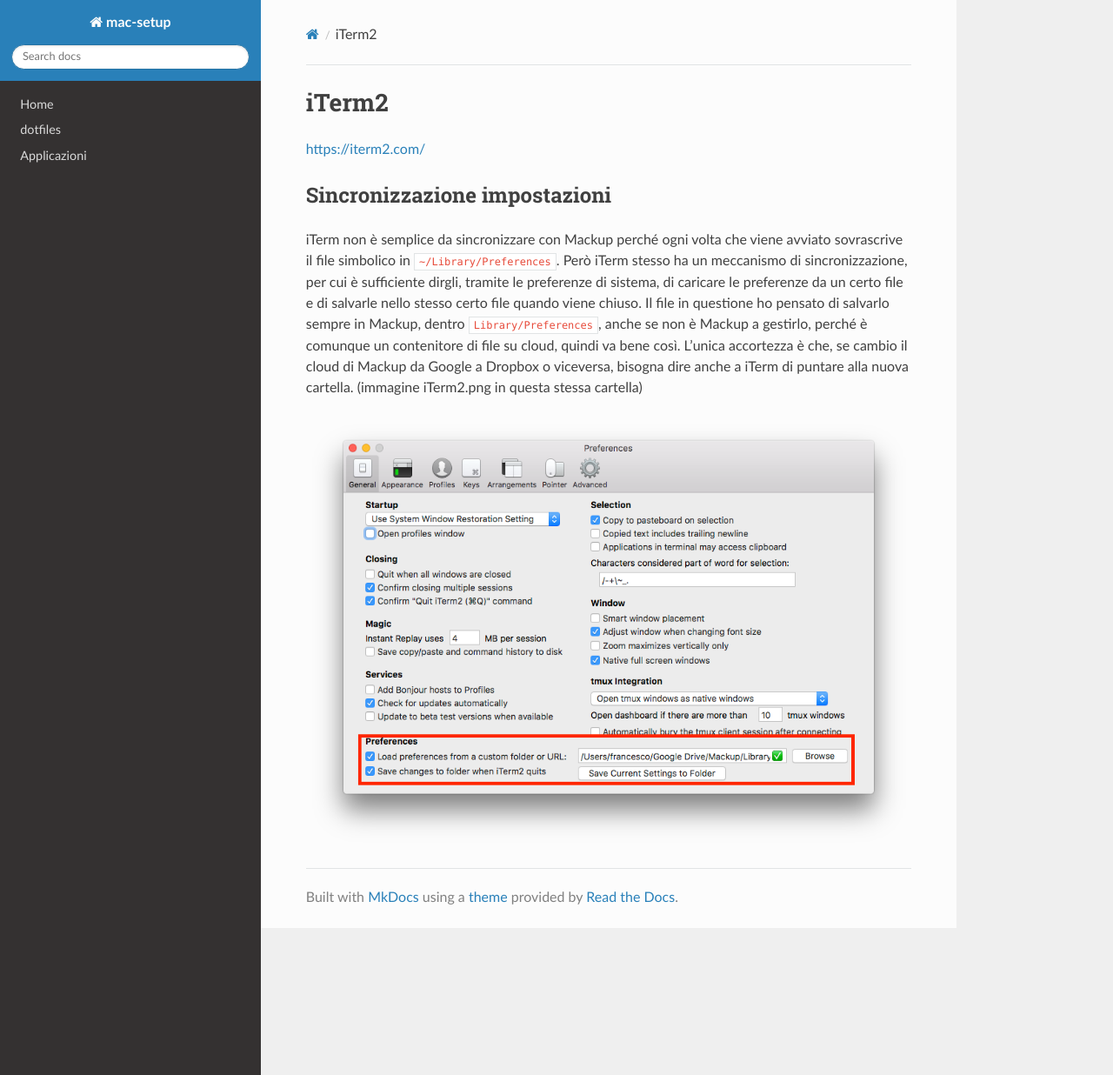
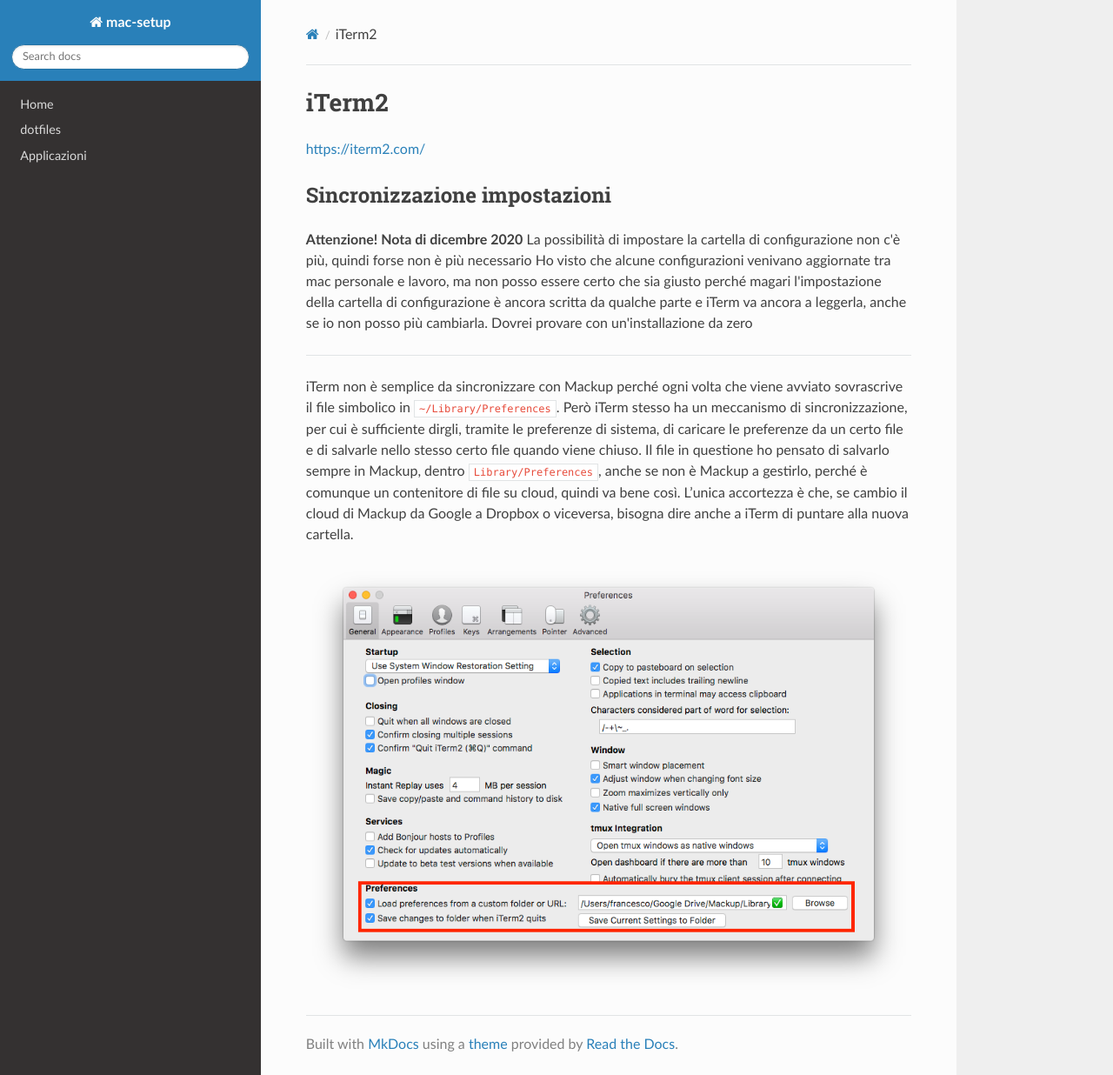
Before and after one commit to magobaol/mac-setup, an MkDocs documentation site: the page built from docs/applications/iterm2.md, in a window 1280 px wide and 1236 px high. Shown: the whole window at 87% size. Built offline with MkDocs 1.6.1, drawn with Linux system fonts in a browser that asks for light colours; nearby versions of some CDN libraries.

Commit message:
Small fixes

```diff
--- a/docs/applications/iterm2.md
+++ b/docs/applications/iterm2.md
@@ -2,11 +2,18 @@
 [https://iterm2.com/][1]
 
 ## Sincronizzazione impostazioni
+
+**Attenzione! Nota di dicembre 2020**
+La possibilità di impostare la cartella di configurazione non c'è più, quindi forse non è più necessario
+Ho visto che alcune configurazioni venivano aggiornate tra mac personale e lavoro, ma non posso essere certo che sia giusto perché magari l'impostazione della cartella di configurazione è ancora scritta da qualche parte e iTerm va ancora a leggerla, anche se io non posso più cambiarla.
+Dovrei provare con un'installazione da zero
+
+----
+
 iTerm non è semplice da sincronizzare con Mackup perché ogni volta che viene avviato sovrascrive il file simbolico in `~/Library/Preferences`.
 Però iTerm stesso ha un meccanismo di sincronizzazione, per cui è sufficiente dirgli, tramite le preferenze di sistema, di caricare le preferenze da un certo file e di salvarle nello stesso certo file quando viene chiuso.
 Il file in questione ho pensato  di salvarlo sempre in Mackup, dentro `Library/Preferences`, anche se non è Mackup a gestirlo, perché è comunque un contenitore di file su cloud, quindi va bene così.
 L’unica accortezza è che, se cambio il cloud di Mackup da Google a Dropbox o viceversa, bisogna dire anche a iTerm di puntare alla nuova cartella.
-(immagine iTerm2.png in questa stessa cartella)
 
 ![Screenshot](iterm2.png)
 
```
Also changed, not shown: docs/dotfiles.md (+0 -2 lines).
